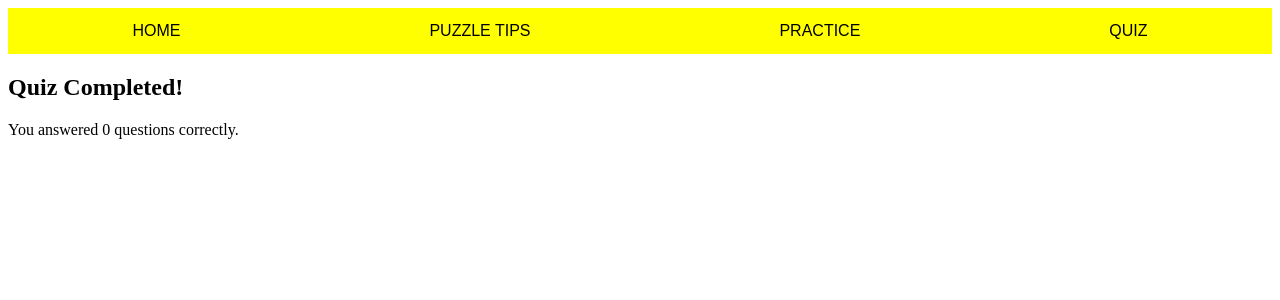
After one commit to minamarin/jigsaw, a Flask app: page /quiz_completion in a window 1280 px wide. The commit adds this page. Shown: the top 300 px of the page. Run offline with Flask 3, Linux system fonts and the light colour scheme.

Commit message:
Final commit of the day

```diff
--- a/server.py
+++ b/server.py
@@ -1,9 +1,10 @@
 
-from flask import Flask, render_template, Response, request, jsonify
-from flask import Flask, render_template, request, redirect, url_for
-
+from flask import Flask, render_template, request, redirect, url_for, session
+from datetime import datetime
 
 app = Flask(__name__)
+app.secret_key = '1234'  # Change this to a random secret key
+
 
 #data
 
@@ -61,12 +62,6 @@ steps = {
         "text": "Focus on completing small sections or specific images within the puzzle first, using your sorted groups. If you encounter difficulty with a particular area, switch to another section. This can prevent frustration and keep the process enjoyable. Some puzzles allow for sorting by shape—this can be particularly helpful for areas with uniform color. Remember: patience is key. Take breaks if needed, and don’t rush. Puzzling is a marathon, not a sprint.",
         "next": "",
     }
-}
-
-video_tutorial = {
-        "title": "Video Tutorial for All Steps",
-        "media":"",
-        "next": "",
 }
 
 practice = {
@@ -147,9 +142,14 @@ def puzzletips(step_id):
         return "Step not found", 404
     return render_template('puzzletips.html', step=step)
 
-@app.route('/videotutorial')
-def video_tutorial_page():
-    return render_template('videotutorial.html')
+# @app.route('/videotutorial')
+# def video_tutorial_page():
+#     return render_template('videotutorial.html')
+
+@app.route('/practicepuzzle')
+def practicepuzzle():
+    session['entry_time_practice'] = datetime.now().strftime("%Y-%m-%d %H:%M:%S")
+    return render_template('practice.html')
 
 @app.route('/quiz/<quiz_id>')
 def quiz_page(quiz_id):
@@ -158,27 +158,38 @@ def quiz_page(quiz_id):
         return "Quiz not found", 404
     return render_template('quiz.html', quiz=quiz_question)
 
+
 @app.route('/submit_quiz/<quiz_id>', methods=['POST'])
 def submit_quiz(quiz_id):
+    print("Quiz ID:", quiz_id)  # Debugging
     quiz_question = quiz.get(quiz_id)
     if not quiz_question:
         return "Quiz not found", 404
 
     selected_choice = request.form.get('answer')
-    if not selected_choice:
-        return "No answer selected", 400
+    print("Selected Choice:", selected_choice)  # Debugging
+    print("Correct Answer:", quiz_question['answer'])  # Debugging
+
+    if 'correct_count' not in session:
+        session['correct_count'] = 0
 
     if selected_choice == quiz_question['answer']:
-        # Redirect to next quiz if answer is correct
-        next_quiz_id = quiz_question['next']
-        if next_quiz_id:
-            return redirect(url_for('quiz_page', quiz_id=next_quiz_id))
-        else:
-            # No more quizzes, redirect to a completion page or something similar
-            return redirect(url_for('quiz_completion'))
+        session['correct_count'] += 1
+
+    next_quiz_id = quiz_question['next']
+    print("Next Quiz ID:", next_quiz_id)  # Debugging
+
+    if next_quiz_id:
+        return redirect(url_for('quiz_page', quiz_id=next_quiz_id))
     else:
-        # Reload the current quiz if answer is incorrect
-        return redirect(url_for('quiz_page', quiz_id=quiz_id))
+        return redirect(url_for('quiz_completion'))
+
+
+@app.route('/quiz_completion')
+def quiz_completion():
+    correct_count = session.pop('correct_count', 0)  # Retrieve and clear the count
+    return render_template('quiz_completion.html', correct_count=correct_count)
+
 
 
 if __name__ == '__main__':
--- a/static/main.css
+++ b/static/main.css
@@ -46,9 +46,10 @@
   width: 500px;
   height: auto;
   max-height: 400px;
+}
 
-
-.continue-button, .submit-button {
+.continue-button,
+.submit-button {
   background-color: #4caf50; /* Green background */
   color: white;
   padding: 10px 20px;
@@ -59,7 +60,20 @@
   transition: background-color 0.3s, transform 0.3s;
 }
 
-.continue-button:hover, .submit-button:hover {
+.continue-button:hover,
+.submit-button:hover {
   background-color: #45a049;
   transform: scale(1.05);
 }
+
+.flashes {
+  margin: 20px;
+  padding: 10px;
+  border: 1px solid gray;
+}
+.correct {
+  color: green;
+}
+.incorrect {
+  color: red;
+}
--- a/templates/base.html
+++ b/templates/base.html
@@ -10,7 +10,7 @@
     <div class="navbar">
       <a href="/">HOME</a>
       <a href="/puzzletips/1">PUZZLE TIPS</a>
-      <a href="/videotutorial">PRACTICE PUZZLE</a>
+      <a href="/practicepuzzle">PRACTICE</a>
       <a href="/quiz/1">QUIZ</a>
     </div>
     <div class="content">{% block content %}{% endblock %}</div>
--- /dev/null
+++ b/templates/quiz_completion.html
@@ -0,0 +1,7 @@
+{% extends 'base.html' %} {% block title %}Quiz Completion{% endblock %} {%
+block content %}
+<div id="quiz-completion">
+  <h2>Quiz Completed!</h2>
+  <p>You answered {{ correct_count }} questions correctly.</p>
+</div>
+{% endblock %}
```
Also changed, not shown: static/home.js (+3 -47 lines), static/practice.js (added, +26 -0 lines), templates/practice.html (added, +22 -0 lines), templates/quiz.html (+9 -4 lines).
